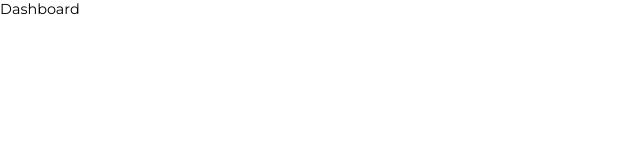
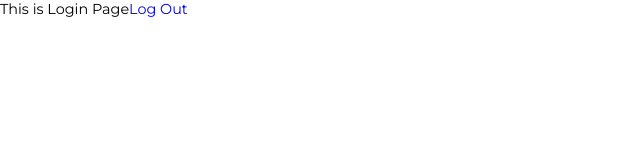
Before and after one commit to limberjhonathan/Login-e-Register-Vite, a React (Vite) app in the folder client/: page /dashboard in a window 1280 px wide. Shown: the top 160 px of the page, without its empty margins (0-640 px from the left). Built offline with nearby package versions, Linux system fonts and the light colour scheme.

Commit message:
Dashboard

```diff
--- a/client/src/Components/Dashboard/Dashboard.jsx
+++ b/client/src/Components/Dashboard/Dashboard.jsx
@@ -1,5 +1,8 @@
 export default function Dashboard() {
     return (
-        <div>Dashboard</div>
+        <div>
+            This is Login Page
+            <a href="/">Log Out</a>
+        </div>
     )
 }
```
